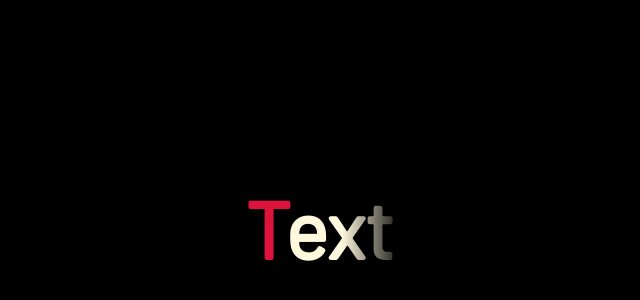
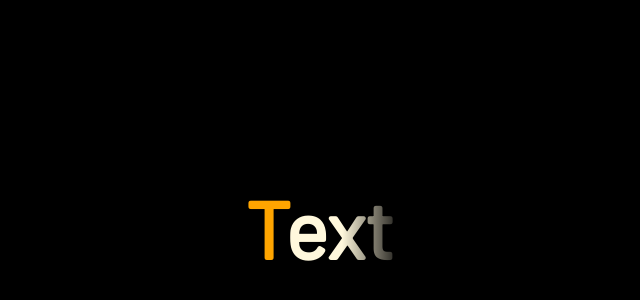
Before and after one commit to pravin-yadav/style-animations, a plain HTML site: page TextDistortion/index.html in a window 1280 px wide. Shown: the part 180-480 px from the top of the page, without its empty margins (24-664 px from the left). Drawn offline with Linux system fonts and the light colour scheme.

Commit message:
Updated distortion text color.

```diff
--- a/TextDistortion/index.html
+++ b/TextDistortion/index.html
@@ -38,7 +38,7 @@
         }
 
         .distortion span{
-            color: crimson;
+            color:orange;
         }
 
         @keyframes animate {
```
